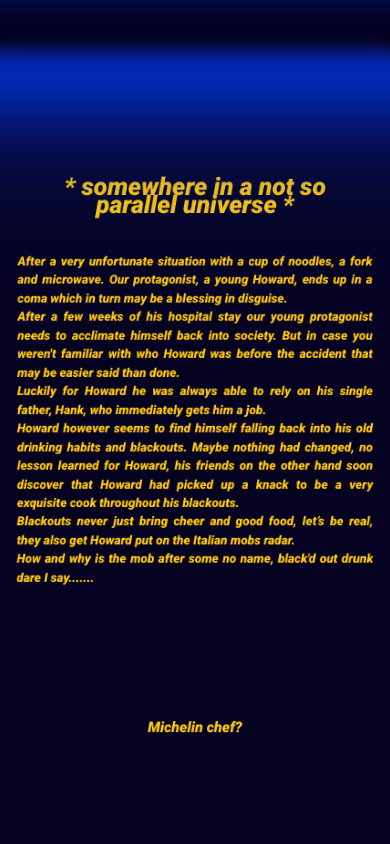
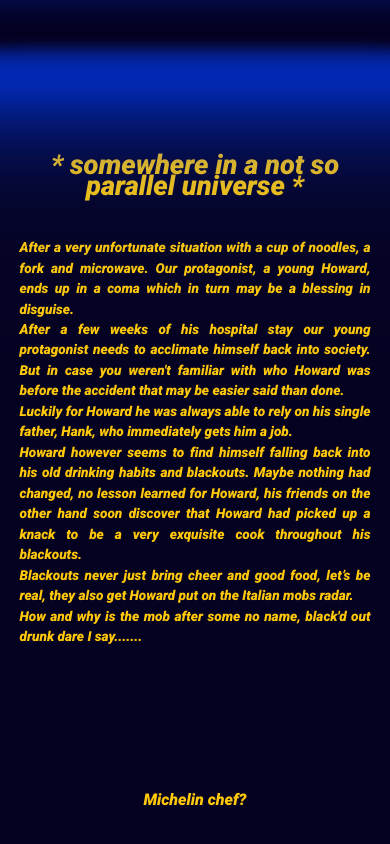
Before and after one commit to Reigningeddie/drunkncookn-React, a React (Create React App) app: page /synopsis in a window 390 px wide. Shown: the part 538-1382 px from the top of the page. Built offline with nearby package versions, Linux system fonts and the light colour scheme.

Commit message:
added more responsiveness to the site

```diff
--- a/src/components/synopsis.module.css
+++ b/src/components/synopsis.module.css
@@ -34,10 +34,7 @@
 
 @media screen and (max-width: 900px) {
     .wrapper {
-        width: 100%;
-    }
-    .scrollText {
-        animation: scroll 100s linear forwards;
+        width: 90%;
     }
 }
 
@@ -58,12 +55,13 @@
 
 @keyframes scroll {
     from { top: 0; transform: translateZ(0) }
-    to { top: -4000px; transform: translateZ(-1000px) rotateX(10deg)}
+    to { top: -3500px;}
 }
+
 
 @media screen and (min-width: 900px) {
     @keyframes scroll {
         from { top: 0; transform: translateZ(0) }
-        to { top: -9500px; transform: translateZ(-1000px) rotateX(10deg)}
+        to { top: -9800px; transform: translateZ(-1000px) rotateX(10deg)}
     }
 }
```
